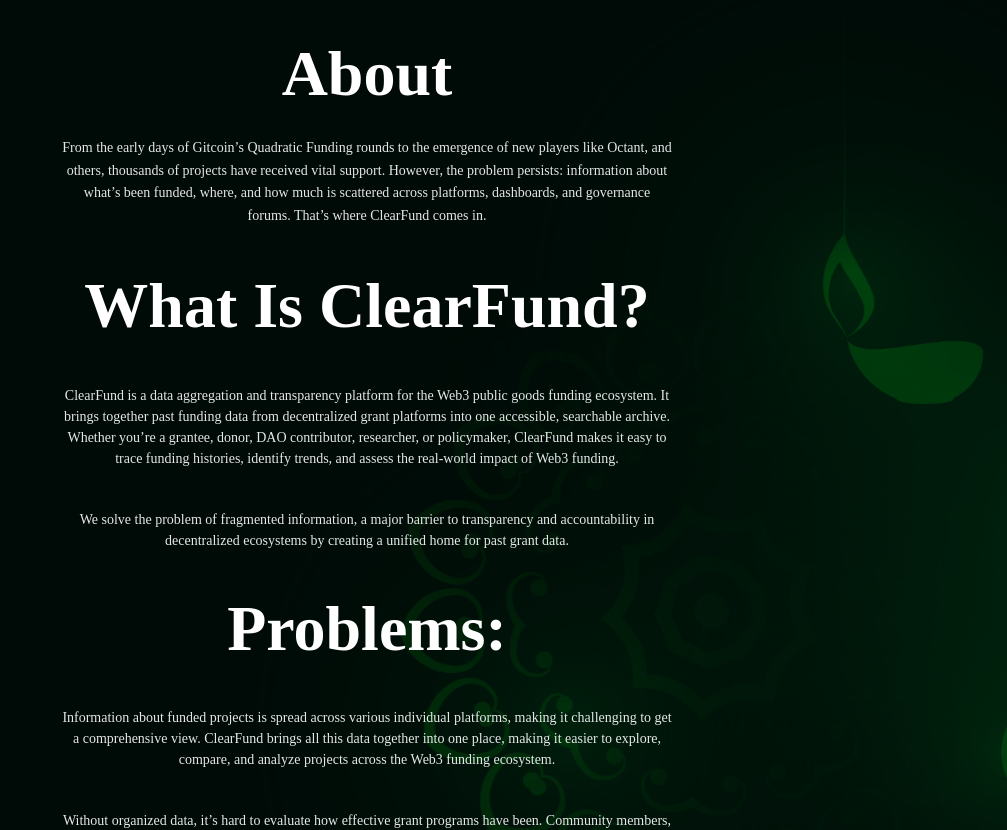
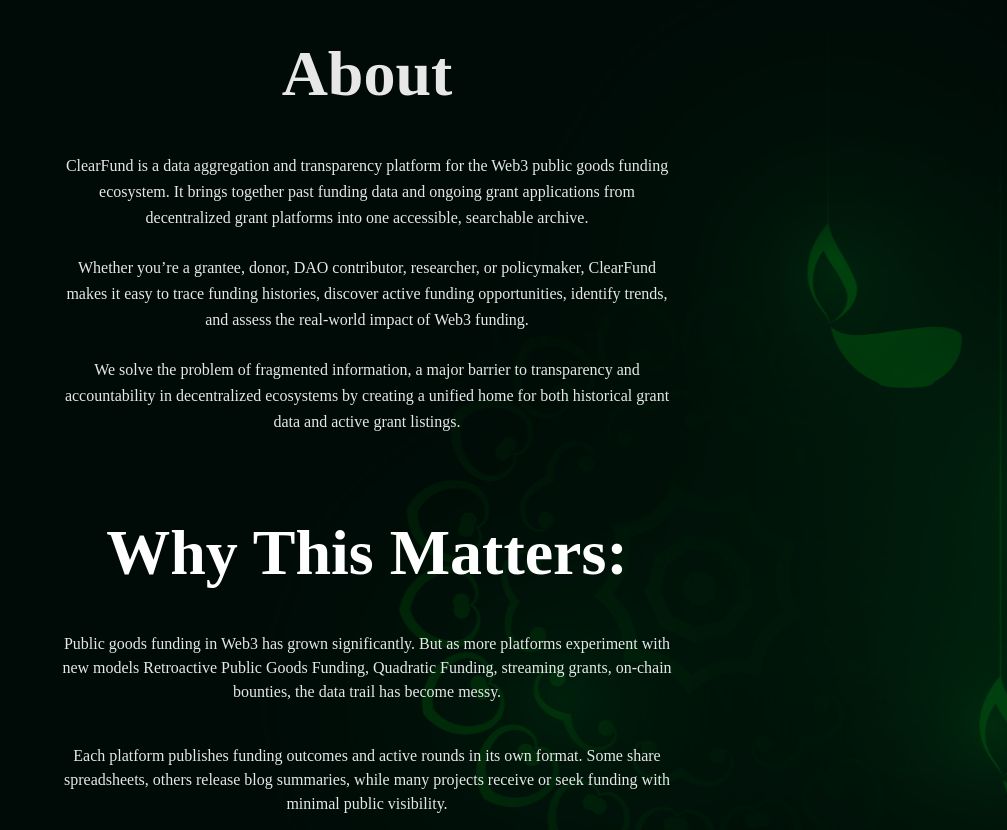
Before and after one commit to LighthouseL2/Clearfund, a Next.js app: page /about in a window 1280 px wide. Shown: the part 1560-2390 px from the top of the page, without its empty margins (273-1280 px from the left). Built offline with nearby package versions, Linux system fonts and the light colour scheme; a web font is replaced by a local one.

Commit message:
added changes to about page

```diff
--- a/src/app/about/page.js
+++ b/src/app/about/page.js
@@ -75,31 +75,39 @@
         </div>
 
         <div className="relative z-10 px-6  py-[7rem] md:max-w-[660px] w-full text-white mx-auto text-center">
-          <h2 className="text-3xl md:text-[64px] font-bold mb-6">About</h2>
-          <p className="mb-6 text-[14px] leading-relaxed text-white/90">
-            From the early days of Gitcoin’s Quadratic Funding rounds to the emergence of new players like Octant, and others, thousands of projects have received vital support. However, the problem persists: information about what’s been funded, where, and how much is scattered across platforms, dashboards, and governance forums. That’s where ClearFund comes in.
+          <h2 className="text-3xl md:text-[64px] font-bold mb-10 text-white/90">About</h2>
+          <p className="mb-6 text-[16px] leading-relaxed text-white/90">
+            ClearFund is a data aggregation and transparency platform for the Web3 public goods
+            funding ecosystem. It brings together past funding data and ongoing grant applications
+            from decentralized grant platforms into one accessible, searchable archive.
           </p>
 
-          <h2 className='mt-10 mb-10 font-bold text-3xl md:text-[64px]'>What Is ClearFund?</h2>
-          <p className='text-[14px] text-white/90 mb-10'>
-            ClearFund is a data aggregation and transparency platform for the Web3 public goods funding ecosystem. It brings together past funding data from decentralized grant platforms into one accessible, searchable archive. Whether you’re a grantee, donor, DAO contributor, researcher, or policymaker, ClearFund makes it easy to trace funding histories, identify trends, and assess the real-world impact of Web3 funding.
+          <p className="mb-6 text-[16px] leading-relaxed text-white/90">
+            Whether you’re a grantee, donor, DAO contributor, researcher, or policymaker,
+            ClearFund makes it easy to trace funding histories, discover active funding
+            opportunities, identify trends, and assess the real-world impact of Web3 funding.
+          </p>
+
+          <p className="mb-6 text-[16px] leading-relaxed text-white/90">
+            We solve the problem of fragmented information, a major barrier to transparency
+            and accountability in decentralized ecosystems by creating a unified home for both
+            historical grant data and active grant listings.
+
+          </p>
+
+          <h2 className='mt-20 mb-10 font-bold text-3xl md:text-[64px]'>Why This Matters: </h2>
+          <p className='text-[16px] text-white/90 mb-10'>
+            Public goods funding in Web3 has grown significantly. But as more platforms
+            experiment with new models Retroactive Public Goods Funding, Quadratic Funding,
+            streaming grants, on-chain bounties, the data trail has become messy.
           </p>
 
 
-          <p className='text-[14px] text-white/90 mb-10'>
-            We solve the problem of fragmented information, a major barrier to transparency and
-            accountability in decentralized ecosystems by creating a unified home for past grant data.
+          <p className='text-[16px] text-white/90 mb-10'>
+            Each platform publishes funding outcomes and active rounds in its own format.
+            Some share spreadsheets, others release blog summaries, while many projects
+            receive or seek funding with minimal public visibility.
           </p>
-
-
-
-          <h2 className='mt-10 mb-10 font-bold text-3xl md:text-[64px]'>Problems:</h2>
-
-          <p className='text-[14px] text-white/90 mb-10'>
-              Information about funded projects is spread across various individual platforms, making it challenging to get a comprehensive view. ClearFund brings all this data together into one place, making it easier to explore, compare, and analyze projects across the Web3 funding ecosystem.
-          </p>
-
-          <p className='text-[14px] text-white/90'>Without organized data, it’s hard to evaluate how effective grant programs have been. Community members, students, and even funders struggle to understand what’s happening across the broader ecosystem. Data is not structured in a way that supports cross-platform analysis or integration into DAO governance tools. ClearFund was created to address these challenges head-on.</p>
 
         </div>
       </section>
@@ -162,3 +170,23 @@
     </div>
   );
 }
+
+
+`
+ClearFund is a data aggregation and transparency platform for the Web3 public goods funding ecosystem. It brings together past funding data and ongoing grant applications from decentralized grant platforms into one accessible, searchable archive.
+
+Whether you’re a grantee, donor, DAO contributor, researcher, or policymaker, ClearFund makes it easy to trace funding histories, discover active funding opportunities, identify trends, and assess the real-world impact of Web3 funding.
+
+We solve the problem of fragmented information, a major barrier to transparency and accountability in decentralized ecosystems by creating a unified home for both historical grant data and active grant listings.
+
+
+
+
+
+
+Public goods funding in Web3 has grown significantly. But as more platforms experiment with new models Retroactive Public Goods Funding, Quadratic Funding, streaming grants, on-chain bounties, the data trail has become messy.
+
+Each platform publishes funding outcomes and active rounds in its own format. Some share spreadsheets, others release blog summaries, while many projects receive or seek funding with minimal public visibility.
+
+
+`
```
Also changed, not shown: 1 other file (tests, documents, lock files or other folders).
